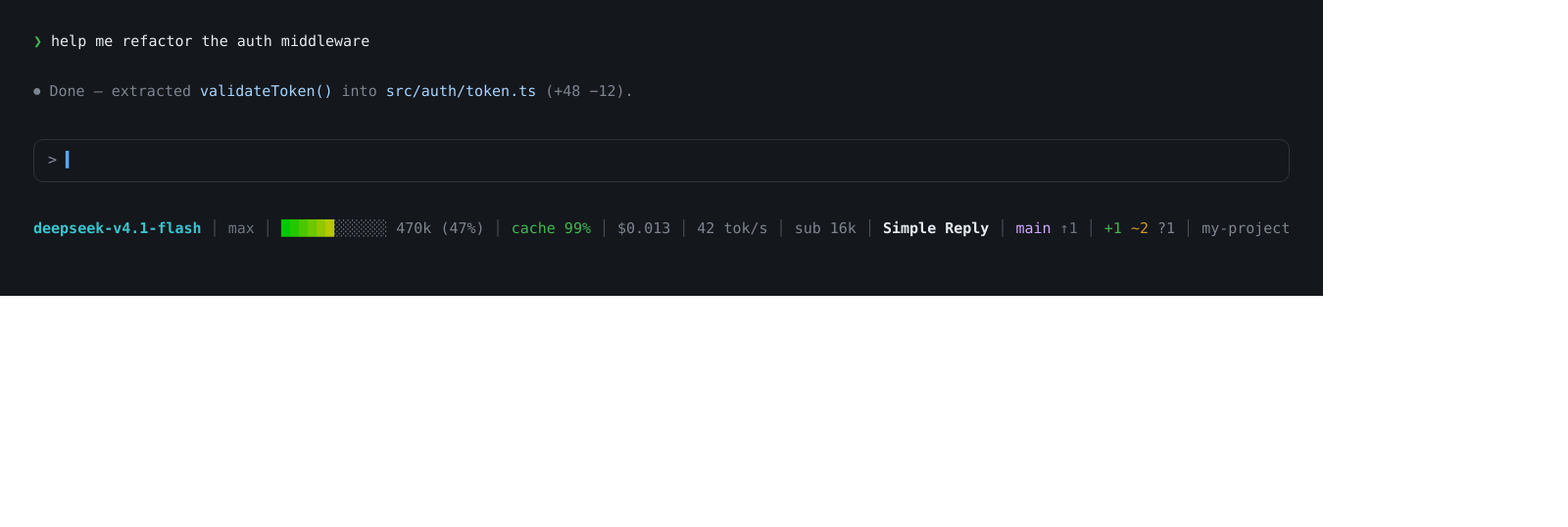
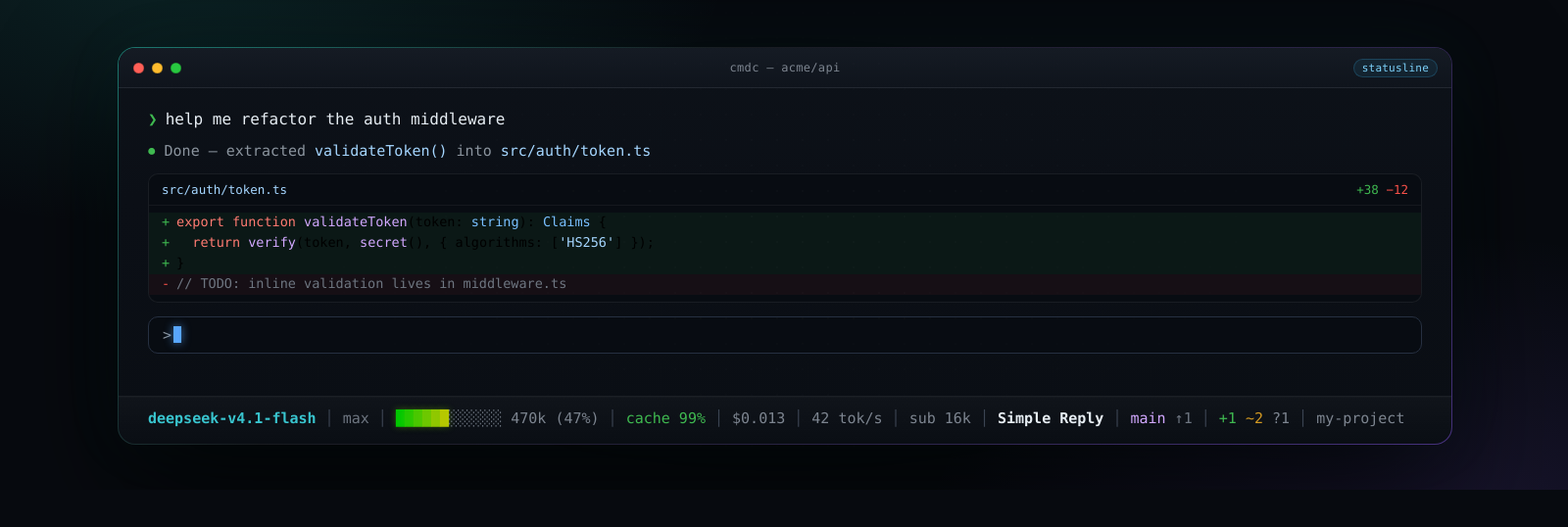
Before and after one commit to holtwood/cmdc-statusline, a website: page docs/statusline.html in a window 1280 px wide. Shown: the whole page at 98% size, 1600 px wide, since content can reach past the window. Drawn offline with Linux system fonts and the light colour scheme.

Commit message:
docs: redesign the README hero screenshot
- replace the flat terminal capture with a layered dark window, subtle
  teal/violet glow, gradient border, code diff and a dedicated status bar
- keep the status line text identical to the documented default output
- render at 2x with Edge and downsample to 1600x500

```diff
--- a/docs/statusline.html
+++ b/docs/statusline.html
@@ -1,53 +1,239 @@
 <!doctype html>
-<!-- cmdc-statusline 演示图：配色按 index.ts 的 ANSI 输出还原（bold cyan 模型 / dim effort /
-     绿→红按格位渐变的进度条 / magenta 分支 / +绿 ~黄 ?灰）。出图流程：kit-capture
-     interact 截 #screen（--dsf 2）→ kit-shotframe --preset macos --title cmdc
-     --bg solid:#0d1117 --width 1600。注意用 Edge 渲染（--chromium 指向 msedge.exe），
-     本机 Chrome 的 --headless=new --screenshot 会在右/下边缘漏白边。 -->
+<!-- cmdc-statusline 演示图。状态栏文字必须与 index.ts 的真实输出一致：
+     model / effort / 渐变条 + token + % / cache / cost / speed / sub / session 名 /
+     branch ↑ahead + staged ~modified ?untracked / cwd。
+     配色按 ANSI 输出还原（bold cyan 模型、dim effort、green→yellow 渐变条、
+     magenta 分支、+绿 ~黄 ?灰）。出图：Windows Edge --headless=new --screenshot，
+     --force-device-scale-factor=2 渲染后降采样到 1600px 宽。 -->
 <html>
 <head>
 <meta charset="utf-8">
 <style>
-  html, body { margin: 0; background: transparent; }
-  #screen {
-    box-sizing: border-box;
-    width: max-content;
-    padding: 30px 34px;
-    background: #14171c;
-    color: #c9d1d9;
-    font: 15px/1.7 "Cascadia Code", "Cascadia Mono", "JetBrains Mono", Consolas, Menlo, monospace;
-    white-space: pre;
+  html, body {
+    margin: 0;
+    width: 1600px;
+    height: 500px;
+    overflow: hidden;
+    background: #070a0f;
   }
-  .prompt-char { color: #3fb950; }
-  .reply       { color: #7d8590; }
-  .inputbox {
-    margin-top: 10px;
-    border: 1px solid #30363d;
-    border-radius: 10px;
-    padding: 8px 14px;
+  body {
+    font-family: "Cascadia Code", "Cascadia Mono", Consolas, Menlo, monospace;
+    -webkit-font-smoothing: antialiased;
+    text-rendering: geometricPrecision;
+  }
+  #stage {
+    position: relative;
+    width: 1600px;
+    height: 500px;
+    background:
+      radial-gradient(900px 460px at 12% -10%, rgba(45, 212, 191, 0.13), transparent 62%),
+      radial-gradient(860px 520px at 92% 112%, rgba(139, 92, 246, 0.14), transparent 62%),
+      #070a0f;
+  }
+  #stage::after {
+    content: "";
+    position: absolute;
+    inset: 0;
+    background-image: radial-gradient(rgba(255, 255, 255, 0.045) 1px, transparent 1px);
+    background-size: 26px 26px;
+    opacity: 0.45;
+    -webkit-mask-image: radial-gradient(780px 380px at 50% 46%, #000 0%, transparent 78%);
+    mask-image: radial-gradient(780px 380px at 50% 46%, #000 0%, transparent 78%);
+  }
+  .glow {
+    position: absolute;
+    left: 300px;
+    top: 70px;
+    width: 1000px;
+    height: 380px;
+    background: radial-gradient(ellipse at center, rgba(45, 212, 191, 0.10), transparent 68%);
+    filter: blur(42px);
+  }
+  .frame {
+    position: absolute;
+    left: 120px;
+    top: 48px;
+    width: 1360px;
+    padding: 1px;
+    border-radius: 18px;
+    background: linear-gradient(140deg,
+      rgba(45, 212, 191, 0.50),
+      rgba(255, 255, 255, 0.07) 34%,
+      rgba(139, 92, 246, 0.42));
+    box-shadow:
+      0 46px 120px rgba(0, 0, 0, 0.72),
+      0 0 70px rgba(45, 212, 191, 0.05);
+  }
+  .window {
+    display: flex;
+    flex-direction: column;
+    height: 404px;
+    border-radius: 17px;
+    background: linear-gradient(180deg, #0d1219, #0b0f16 38%, #0a0e14);
+    overflow: hidden;
+  }
+  .titlebar {
+    position: relative;
+    display: flex;
+    align-items: center;
+    height: 40px;
+    padding: 0 15px;
+    background: linear-gradient(180deg, #151b24, #0f141c);
+    border-bottom: 1px solid rgba(255, 255, 255, 0.06);
+  }
+  .lights { display: flex; gap: 8px; }
+  .light {
+    width: 11px;
+    height: 11px;
+    border-radius: 50%;
+    box-shadow: inset 0 0 0 0.5px rgba(0, 0, 0, 0.35);
+  }
+  .red { background: #ff5f57; }
+  .amber { background: #febc2e; }
+  .green-dot { background: #28c840; }
+  .title {
+    position: absolute;
+    left: 0;
+    right: 0;
+    text-align: center;
+    font-size: 12px;
+    letter-spacing: 0.3px;
+    color: #7d8590;
+  }
+  .pill {
+    position: absolute;
+    right: 14px;
+    padding: 2px 8px;
+    border: 1px solid rgba(56, 189, 248, 0.20);
+    border-radius: 999px;
+    background: rgba(56, 189, 248, 0.08);
+    color: #7dd3fc;
+    font-size: 11px;
+    letter-spacing: 0.2px;
+  }
+  .body { padding: 22px 30px 0; }
+  .prompt { font-size: 16px; color: #e6edf3; }
+  .chev { margin-right: 8px; color: #3fb950; }
+  .reply {
+    margin-top: 14px;
+    font-size: 15px;
     color: #8b949e;
   }
-  .cursor { color: #58a6ff; }
-  .statusline { margin-top: 10px; }
-  .sep    { color: #484f58; }
-  .model  { color: #39c5cf; font-weight: 700; }
+  .reply .mark { color: #3fb950; }
+  .code { color: #a5d6ff; }
+  .diff {
+    margin-top: 14px;
+    border: 1px solid rgba(255, 255, 255, 0.07);
+    border-radius: 10px;
+    background: #080c12;
+    overflow: hidden;
+  }
+  .diff-head {
+    display: flex;
+    justify-content: space-between;
+    padding: 8px 13px;
+    border-bottom: 1px solid rgba(255, 255, 255, 0.05);
+    font-size: 12.5px;
+    color: #7d8590;
+  }
+  .diff-head .path { color: #a5d6ff; }
+  .plus { color: #3fb950; }
+  .minus { color: #f85149; }
+  .diff-body {
+    padding: 7px 0;
+    font-size: 13.5px;
+    line-height: 1.55;
+  }
+  .line { display: flex; padding: 0 13px; white-space: pre; }
+  .line .sign { width: 15px; flex: none; }
+  .add { background: rgba(63, 185, 80, 0.065); }
+  .del { background: rgba(248, 81, 73, 0.055); }
+  .add .sign { color: #3fb950; }
+  .del .sign { color: #f85149; }
+  .kw { color: #ff7b72; }
+  .fn { color: #d2a8ff; }
+  .ty { color: #79c0ff; }
+  .str { color: #a5d6ff; }
+  .cmt { color: #6e7681; }
+  .input {
+    margin-top: 14px;
+    padding: 9px 14px;
+    border: 1px solid #263041;
+    border-radius: 10px;
+    background: #080c12;
+    font-size: 15px;
+    color: #8b949e;
+  }
+  .cursor {
+    display: inline-block;
+    width: 8px;
+    height: 17px;
+    margin-left: 2px;
+    vertical-align: -3px;
+    background: #58a6ff;
+    box-shadow: 0 0 10px rgba(88, 166, 255, 0.65);
+  }
+  .status {
+    margin-top: auto;
+    padding: 12px 30px 15px;
+    border-top: 1px solid rgba(255, 255, 255, 0.07);
+    background: linear-gradient(180deg, rgba(255, 255, 255, 0.022), transparent);
+    box-shadow: inset 0 1px 0 rgba(255, 255, 255, 0.02);
+    font-size: 15px;
+    line-height: 1.4;
+    white-space: nowrap;
+  }
+  .sep { color: #3b4452; }
+  .model { color: #39c5cf; font-weight: 700; }
   .effort { color: #6e7681; }
-  .gray   { color: #7d8590; }
-  .green  { color: #3fb950; }
+  .gray { color: #7d8590; }
+  .green { color: #3fb950; }
   .yellow { color: #d29922; }
-  .name   { color: #e6edf3; font-weight: 700; }
+  .name { color: #e6edf3; font-weight: 700; }
   .branch { color: #d2a8ff; }
-  .dim    { color: #6e7681; }
-  .bar    { letter-spacing: 0; }
+  .dim { color: #6e7681; }
+  .bar .fill { text-shadow: 0 0 7px rgba(120, 200, 0, 0.35); }
 </style>
 </head>
 <body>
-<div id="screen"><span class="prompt-char">❯</span> <span style="color:#e6edf3">help me refactor the auth middleware</span>
+<div id="stage">
+  <div class="glow"></div>
+  <div class="frame">
+    <div class="window">
+      <div class="titlebar">
+        <div class="lights">
+          <span class="light red"></span>
+          <span class="light amber"></span>
+          <span class="light green-dot"></span>
+        </div>
+        <div class="title">cmdc — acme/api</div>
+        <div class="pill">statusline</div>
+      </div>
 
-<span class="reply">⏺ Done — extracted <span style="color:#a5d6ff">validateToken()</span> into <span style="color:#a5d6ff">src/auth/token.ts</span> (+48 −12).</span>
+      <div class="body">
+        <div class="prompt"><span class="chev">❯</span>help me refactor the auth middleware</div>
 
-<div class="inputbox">&gt; <span class="cursor">▍</span></div>
-<div class="statusline"><span class="model">deepseek-v4.1-flash</span><span class="sep"> │ </span><span class="effort">max</span><span class="sep"> │ </span><span class="bar"><span style="color:rgb(0,200,0)">█</span><span style="color:rgb(36,200,0)">█</span><span style="color:rgb(73,200,0)">█</span><span style="color:rgb(109,200,0)">█</span><span style="color:rgb(145,200,0)">█</span><span style="color:rgb(182,200,0)">█</span><span class="dim">░░░░░░</span></span> <span class="gray">470k</span> <span class="gray">(47%)</span><span class="sep"> │ </span><span class="green">cache 99%</span><span class="sep"> │ </span><span class="gray">$0.013</span><span class="sep"> │ </span><span class="gray">42 tok/s</span><span class="sep"> │ </span><span class="gray">sub 16k</span><span class="sep"> │ </span><span class="name">Simple Reply</span><span class="sep"> │ </span><span class="branch">main</span><span class="dim"> ↑1</span><span class="sep"> │ </span><span class="green">+1</span> <span class="yellow">~2</span> <span class="gray">?1</span><span class="sep"> │ </span><span class="gray">my-project</span></div>
+        <div class="reply"><span class="mark">⏺</span> Done — extracted <span class="code">validateToken()</span> into <span class="code">src/auth/token.ts</span></div>
+
+        <div class="diff">
+          <div class="diff-head">
+            <span class="path">src/auth/token.ts</span>
+            <span><span class="plus">+38</span> <span class="minus">−12</span></span>
+          </div>
+          <div class="diff-body">
+            <div class="line add"><span class="sign">+</span><span><span class="kw">export function</span> <span class="fn">validateToken</span>(token: <span class="ty">string</span>): <span class="ty">Claims</span> {</span></div>
+            <div class="line add"><span class="sign">+</span><span>  <span class="kw">return</span> <span class="fn">verify</span>(token, <span class="fn">secret</span>(), { algorithms: [<span class="str">'HS256'</span>] });</span></div>
+            <div class="line add"><span class="sign">+</span><span>}</span></div>
+            <div class="line del"><span class="sign">-</span><span class="cmt">// TODO: inline validation lives in middleware.ts</span></div>
+          </div>
+        </div>
+
+        <div class="input">&gt;<span class="cursor"></span></div>
+      </div>
+
+      <div class="status"><span class="model">deepseek-v4.1-flash</span><span class="sep"> │ </span><span class="effort">max</span><span class="sep"> │ </span><span class="bar"><span class="fill" style="color:rgb(0,200,0)">█</span><span class="fill" style="color:rgb(36,200,0)">█</span><span class="fill" style="color:rgb(73,200,0)">█</span><span class="fill" style="color:rgb(109,200,0)">█</span><span class="fill" style="color:rgb(145,200,0)">█</span><span class="fill" style="color:rgb(182,200,0)">█</span><span class="dim">░░░░░░</span></span> <span class="gray">470k</span> <span class="gray">(47%)</span><span class="sep"> │ </span><span class="green">cache 99%</span><span class="sep"> │ </span><span class="gray">$0.013</span><span class="sep"> │ </span><span class="gray">42 tok/s</span><span class="sep"> │ </span><span class="gray">sub 16k</span><span class="sep"> │ </span><span class="name">Simple Reply</span><span class="sep"> │ </span><span class="branch">main</span><span class="dim"> ↑1</span><span class="sep"> │ </span><span class="green">+1</span> <span class="yellow">~2</span> <span class="gray">?1</span><span class="sep"> │ </span><span class="gray">my-project</span></div>
+    </div>
+  </div>
 </div>
 </body>
 </html>
```
Also changed, not shown: docs/statusline.png.
